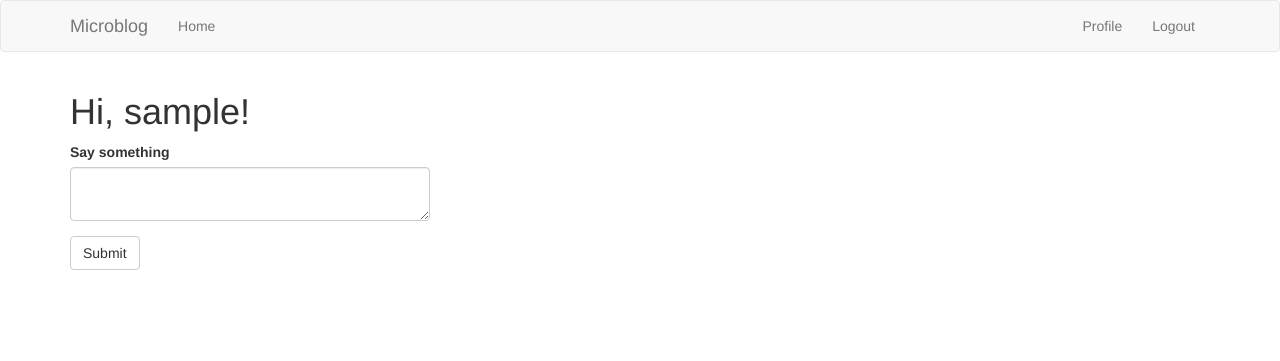
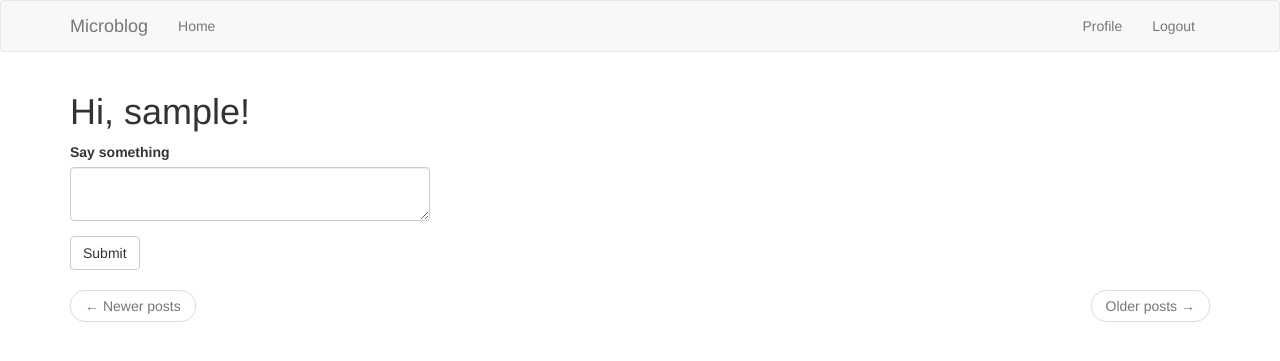
Before and after one commit to kahl-l/Flask-Administration, a Flask app: page / in a window 1280 px wide. Shown: the top 361 px of the page. Run offline with Flask 2, Linux system fonts and the light colour scheme; the visitor is signed in with stand-in values (Sample User, id 1); data comes from the database, SQL or seed files in the repository; data that the repository does not hold is empty; some libraries are stand-ins or nearby versions.

Commit message:
Change nav

```diff
--- a/app/templates/index.html
+++ b/app/templates/index.html
@@ -11,10 +11,19 @@
 	{% for post in posts %}
 	<div><p>{{ post.author.username }} says: {{ post.body }}</p></div>
 	{% endfor %}
-	{% if prev_url %}
-	<a href="{{ prev_url }}">Newer posts</a>
-	{% endif %}
-	{% if next_url %}
-	<a href="{{ next_url }}">Older posts</a>
-	{% endif %}
+
+	<nav aria-label="...">
+		<ul class="pager">
+			<li class="previous{% if not prev_url %} disabled{% endif %}">
+				<a href="{{ prev_url or '#' }}">
+					<span aria-hidden="true">&larr;</span> Newer posts
+				</a>
+			</li>
+			<li class="next{% if not next_url %} disabled{% endif %}">
+				<a href="{{ next_url or '#' }}">
+					Older posts <span aria-hidden="true">&rarr;</span>
+				</a>
+			</li>
+		</ul>
+	</nav>
 {% endblock %}
```
